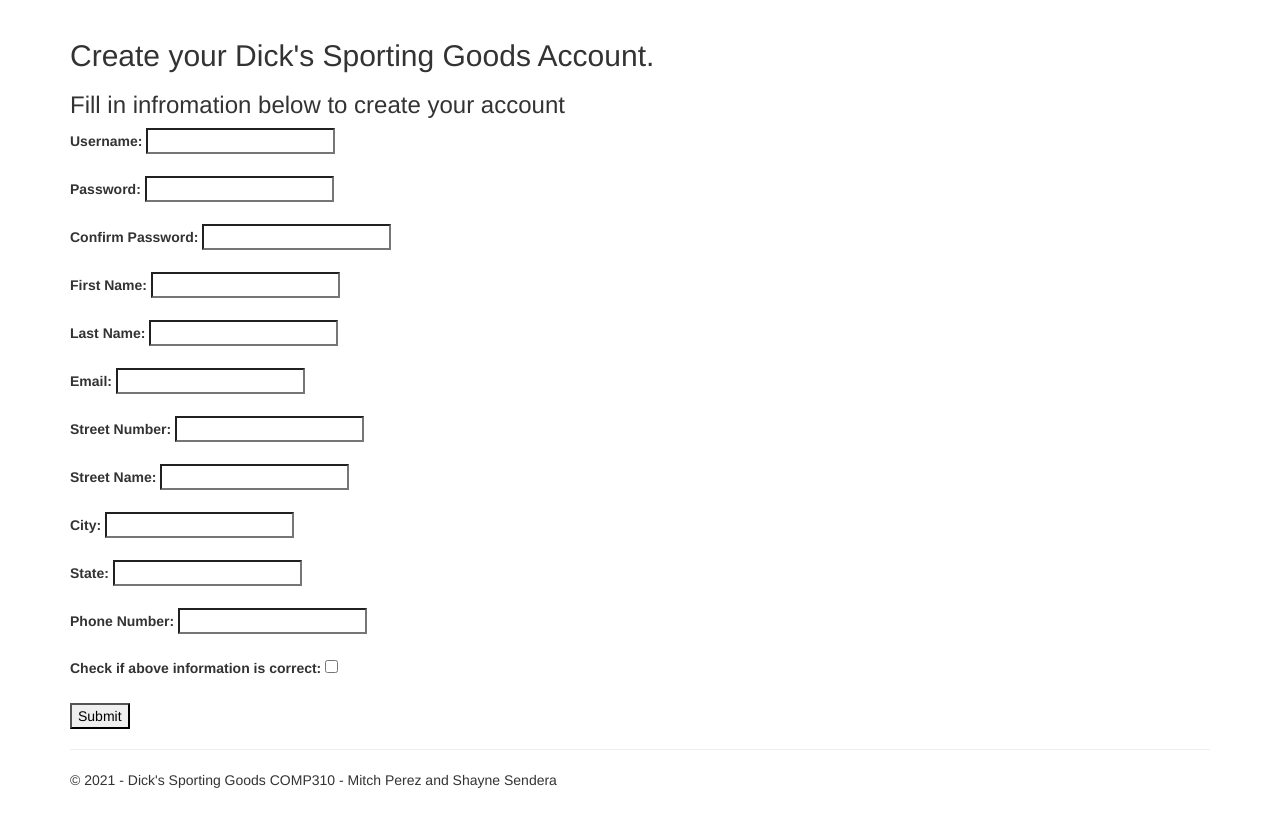
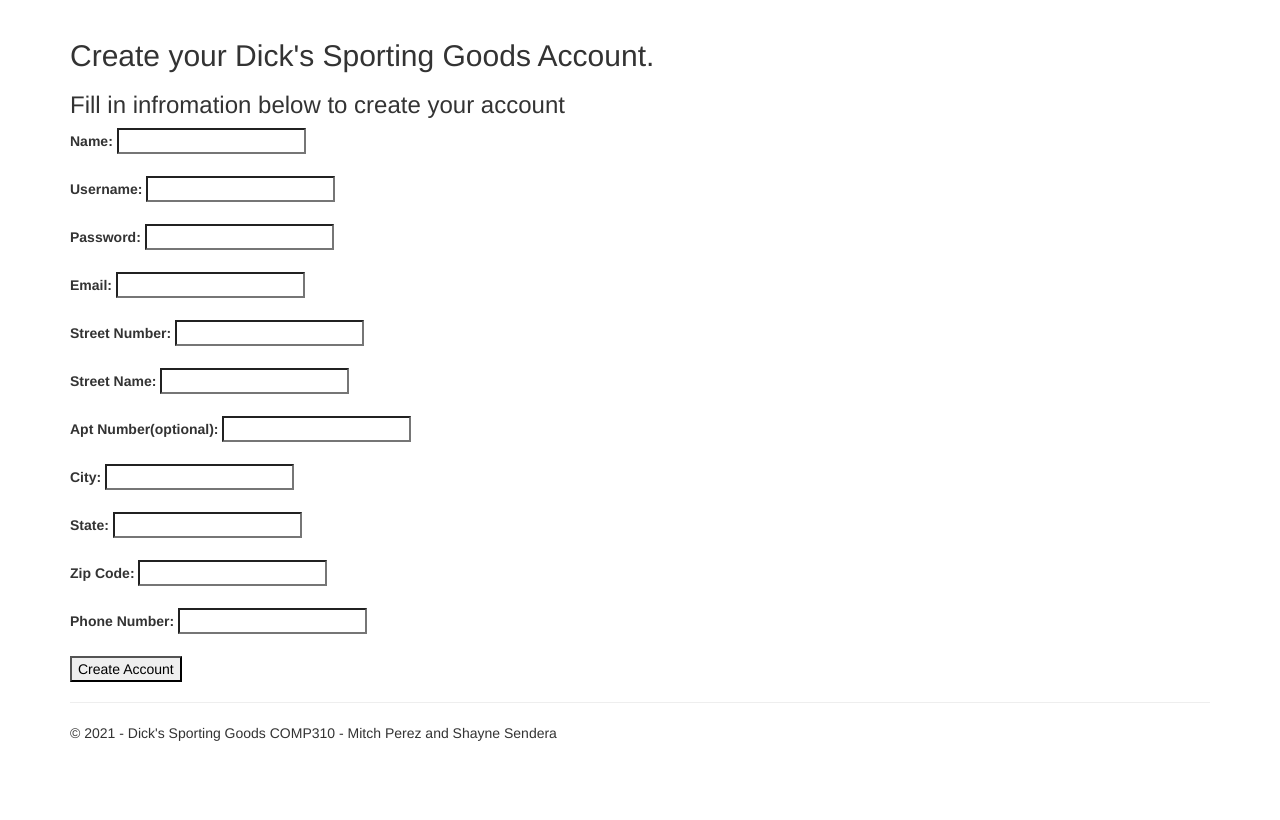
Before and after one commit to Shayno527/Comp310-WebApps, a Flask app: page /create_account in a window 1280 px wide. Shown: the part 51-871 px from the top of the page. After the commit the page ends 792 px from the top, so only its background shows below. Run offline with Flask 2, Linux system fonts and the light colour scheme; some libraries are stand-ins or nearby versions.

Commit message:
Updated create_account
create_account functions as intended. Started login function

```diff
--- a/WebApp/customer_orders_app.py
+++ b/WebApp/customer_orders_app.py
@@ -5,95 +5,103 @@ Created on Mon Apr 26 11:02:57 2021
 @author: Mitch Perez and Shayne Sendera
 """
 
-from flask import Flask, render_template
-from flask_mysqldb import MySQL
+from flask import Flask, render_template, request, redirect, url_for, session
 from datetime import datetime
+from random import randrange
+import pymysql as mysql
+import re
+
+connection = mysql.connect(host='localhost',
+                           user='root',
+                           password='Mitchell2',
+                           db='dicksschema')
+cur = connection.cursor()
 
 app = Flask(__name__)
-
-app.config['MYSQL_HOST'] = 'localhost'
-app.config['MYSQL_USER'] = 'root'
-app.config['MYSQL_PASSWORD'] = 'password'
-app.config['MYSQL_DB'] = 'dicksdb'
-
-mysql = MySQL(app)
-
-"""
-@app.route('/')
-def hello():
-    return 'Hello World!'
-"""
 
 @app.route('/')
 @app.route('/home')
 def home():
     """Renders the home page."""
-    return render_template(
-        'index.html',
-        title='Home Page',
-        year=datetime.now().year,
-    )
+    return render_template('index.html', title='Home Page', year=datetime.now().year)
 
 @app.route('/contact')
 def contact():
     """Renders the contact page."""
-    return render_template(
-        'contact.html',
-        title='Contact Us',
-        year=datetime.now().year,
-        message="Dick's Sporting Goods Cooperate Headquarters"
-    )
+    return render_template('contact.html', title='Contact Us', year=datetime.now().year,
+                           message="Dick's Sporting Goods Cooperate Headquarters")
 
 @app.route('/about')
 def about():
     """Renders the about page."""
-    return render_template(
-        'about.html',
-        title="About Dick's Sporting Goods",
-        year=datetime.now().year,
-        message='Enterprise Description',
-        mission='Our Mission'
-    )
+    return render_template('about.html', title="About Dick's Sporting Goods", year=datetime.now().year,
+                           message='Enterprise Description', mission='Our Mission')
 
-@app.route('/orders')
+@app.route('/orders', methods =['GET', 'POST'])
 def orders():
     """Renders the orders page."""
-    return render_template(
-        'orders.html',
-        title='View your existing orders',
-        year=datetime.now().year,
-        message='Your orders'
-    )
+    return render_template('orders.html', title='View your existing orders', year=datetime.now().year,
+                           message='Your orders')
 
-@app.route('/login')
+@app.route('/login', methods =['GET', 'POST'])
 def login():
+    if request.method=='POST':
+        username = request.form['username']
+        password = request.form['password']
+
+        connection
+        cur
+        sql = "SELECT * FROM customers WHERE (username = %s AND passwrd = %s)"
+        loc = (str(username), str(password))
+        cur.execute(sql, str(username), str(password))
+        account = cur.fetchone()[0]
+        if account:
+            return render_template('orders.html', title='View your exsisting orders', year=datetime.now().year,
+                                   message='Logged in! Your orders')
+        else:
+            return render_template('login.html', title='Account Login', year=datetime.now().year,
+                                   message='Incorrect username/password!')
+
     """Renders the login page."""
-    return render_template(
-        'login.html',
-        title='Account Login',
-        year=datetime.now().year,
-        message='Login to your account to proceed'
-    )
+    return render_template('login.html', title='Account Login',
+        year=datetime.now().year, message='Login to your account to proceed')
 
-@app.route('/catelog')
+@app.route('/catelog', methods =['GET', 'POST'])
 def catelog():
     """Renders the shopping page."""
-    return render_template(
-        'catelog.html',
-        title='Browse Stores and Shopping',
-        year=datetime.now().year,
-        message='Browse our stores'
-    )
+    return render_template('catelog.html', title='Browse Stores and Shopping', year=datetime.now().year,
+                           message='Browse our stores')
 
-@app.route('/create_account')
+@app.route('/create_account', methods =['POST', 'GET'])
 def create_account():
-    """Renders the account creation page."""
-    return render_template(
-        'account.html',
-        title="Create your Dick's Sporting Goods Account",
-        year=datetime.now().year,
-        message='Fill in infromation below to create your account'
-    )
+    if request.method == 'POST':
+        customer_id = randrange(1000000)
+        customer_name = request.form.get('custname')
+        username = request.form.get('username')
+        password = request.form.get('password')
+        email = request.form.get('email')
+        street_number = request.form.get('num')
+        street_name = request.form.get('sname')
+        apt_num = randrange(999)
+        city = request.form.get('city')
+        state = request.form.get('state')
+        postalcode = request.form.get('zip')
+        points = 0
+        phone = request.form.get('phone')
+
+        connection
+        cur
+        sql = "INSERT INTO customers(customer_id,customer_name,username,passwrd,email,street_number,street_name,apt_num,city,state,zip,points,phone_num)"\
+              "VALUES (%s, %s, %s, %s, %s, %s, %s, %s, %s, %s, %s, %s, %s)"
+        loc = (str(customer_id), str(customer_name), str(username), str(password), str(email), str(street_number), str(street_name), str(apt_num), str(city), str(state), str(postalcode), str(points), str(phone))
+        cur.execute(sql, loc)
+        connection.commit()
+        return render_template('account.html', title="Create your Dick's Sporting Goods Account",
+                               year=datetime.now().year, message='You have successfully registered!')
+
+    """Renders the create account page."""
+    return render_template('account.html', title="Create your Dick's Sporting Goods Account",
+                           year=datetime.now().year, message='Fill in infromation below to create your account')
 
 if __name__ == "__main__":
     app.run(debug=True)
--- a/WebApp/templates/account.html
+++ b/WebApp/templates/account.html
@@ -5,32 +5,31 @@
 <h2>{{ title }}.</h2>
 <h3>{{ message }}</h3>
 
-<form action="/account.html">
+<form action="create_account" method="POST">
+    <div class="msg">{{ msg }}</div>
+    <label for="custname"> Name: </label>
+    <input type="text" id="custname" name="custname"><br><br>
     <label for="username"> Username: </label>
     <input type="text" id="username" name="username"><br><br>
     <label for="password"> Password: </label>
     <input type="password" id="password" name="password"><br><br>
-    <label for="cpassword"> Confirm Password: </label>
-    <input type="password" id="cpassword" name="cpassword"><br><br>
-    <label for="fname"> First Name: </label>
-    <input type="text" id="fname" name="fname"><br><br>
-    <label for="lname"> Last Name: </label>
-    <input type="text" id="lname" name="lname"><br><br>
     <label for="email"> Email: </label>
     <input type="email" id="email" name="email"><br><br>
     <label for="num"> Street Number: </label>
     <input type="number" id="num" name="num"><br><br>
     <label for="sname"> Street Name: </label>
     <input type="text" id="sname" name="sname"><br><br>
+    <label for="aptnum"> Apt Number(optional): </label>
+    <input type="text" id="aptnum" name="aptnum"><br><br>
     <label for="city"> City: </label>
     <input type="text" id="city" name="city"><br><br>
     <label for="state"> State: </label>
     <input type="text" id="state" name="state"><br><br>
+    <label for="zip"> Zip Code: </label>
+    <input type="text" id="zip" name="zip"><br><br>
     <label for="phone"> Phone Number: </label>
     <input type="tel" id="phone" name="phone"><br><br>
-    <label for="check"> Check if above information is correct: </label>
-    <input type="checkbox" id="check" name="check"><br><br>
-    <input type="submit" value="Submit">
+    <button type="submit" name="createacct" formmethod="POST"> Create Account </button>
 </form>
 
 {% endblock %}
--- a/WebApp/templates/login.html
+++ b/WebApp/templates/login.html
@@ -6,12 +6,12 @@
 <h3>{{ message }}</h3>
 
 
-<form action="/account.html">
+<form action="account.html", method="POST">
     <label for="username"> Username: </label>
     <input type="text" id="username" name="username"><br><br>
     <label for="password"> Password: </label>
     <input type="text" id="password" name="password"><br><br>
-    <input type="submit" value="Submit">
+    <button type="submit" name="login" foremethod="POST"> Log In </button>
 </form>
 
 {% endblock %}
--- a/WebApp/templates/orders.html
+++ b/WebApp/templates/orders.html
@@ -10,7 +10,7 @@
     <input type="number" id="ordernum" name="ordernum"><br><br>
     <label for="orderdate"> Order Date: </label>
     <input type="date" id="orderdate" name="orderdate"><br><br>
-    <input type="submit" value="Submit">
+    <input type="submit" value="Submit" foremethod="post">
 </form>
 
 {% endblock %}
```
Also changed, not shown: WebApp/templates/catelog.html (+22 -22 lines).
